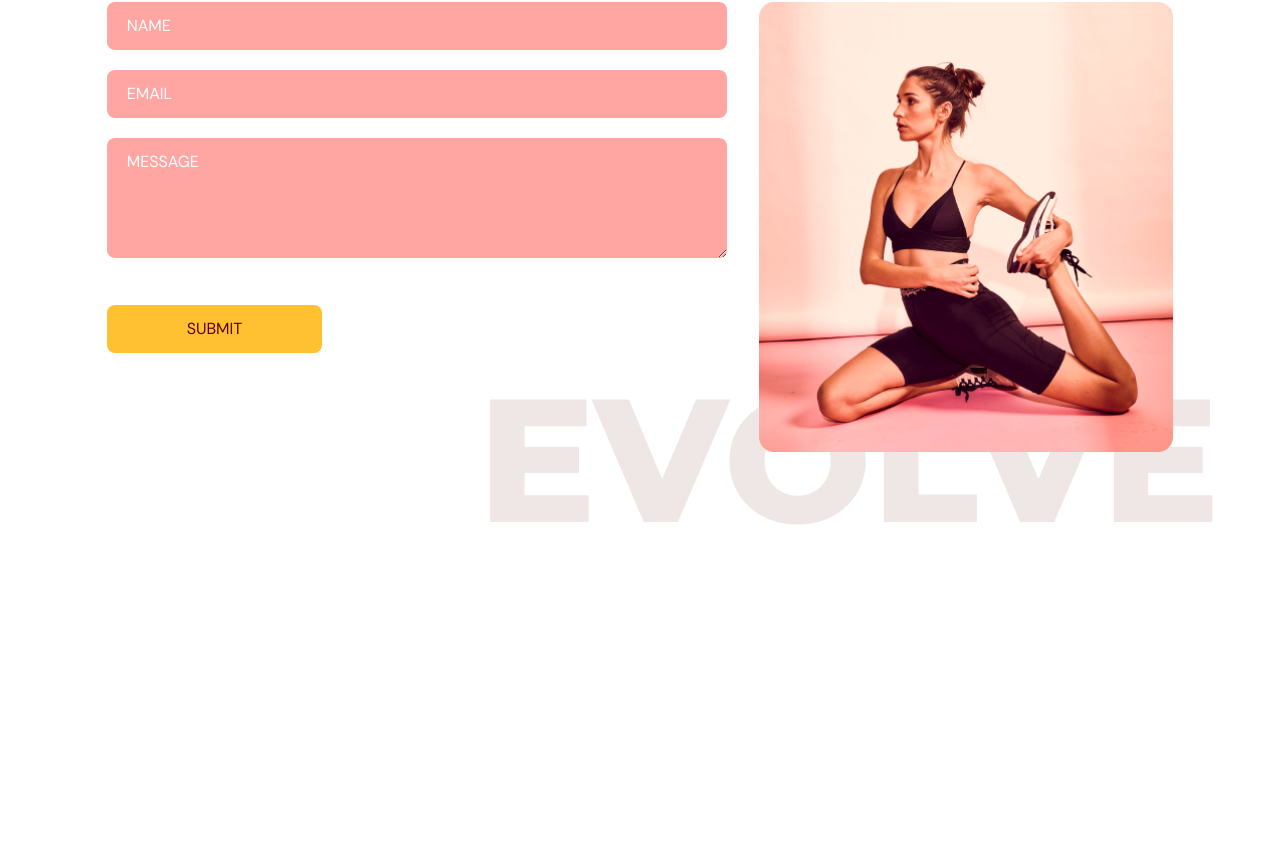
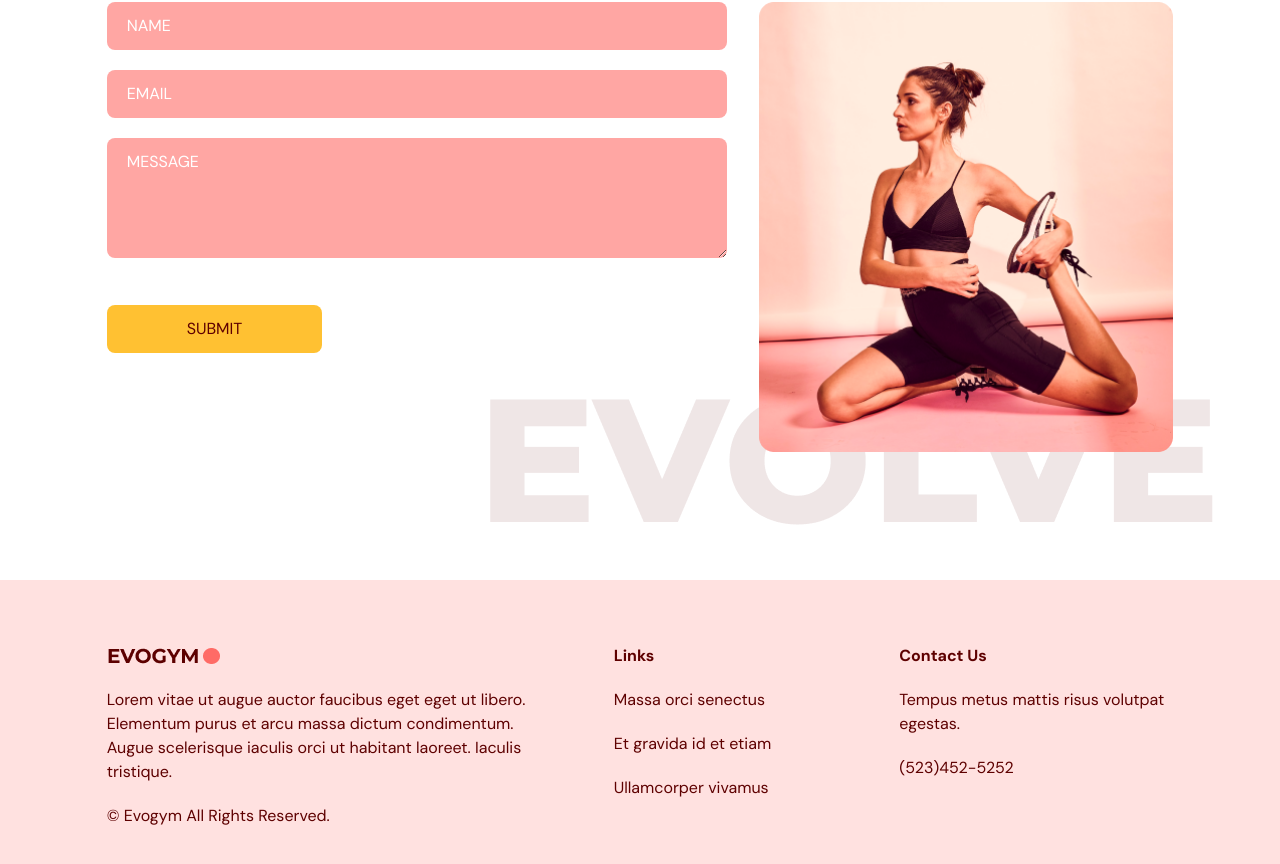
Before and after one commit to Steddyz/react-typescript-gym, a React (Vite) app: page / in a window 1280 px wide. Shown: the part 3240-4104 px from the top of the page. Before the commit the page ends 3820 px from the top, so only its background shows below. Built offline with nearby package versions, Linux system fonts and the light colour scheme.

Commit message:
add Footer &  build project

```diff
--- a/src/App.tsx
+++ b/src/App.tsx
@@ -5,6 +5,7 @@
 import Benefits from "./scenes/Benefits/Benefits";
 import OurClasses from "./scenes/OurClasses/OurClasses";
 import ContactUs from "./scenes/ContactUs/ContactUs";
+import Footer from "./scenes/Footer/Footer";
 
 
 const  App: FC = () => {
@@ -32,6 +33,7 @@
         <Benefits setSelectedPage={setSelectedPage} />
         <OurClasses setSelectedPage={setSelectedPage} />
         <ContactUs setSelectedPage={setSelectedPage} />
+        <Footer />
       </div>
     </>
   );
--- /dev/null
+++ b/src/scenes/Footer/Footer.tsx
@@ -0,0 +1,40 @@
+import { FC } from 'react'
+import Logo from "@/assets/Logo.png"
+
+
+
+const Footer: FC = () => {
+  return (
+    <footer className='bg-primary-100 py-16'>
+      <div className='justify-content mx-auto w-5/6 gap-16 md:flex'>
+        <div className='mt-16 basis-1/2 md:mt-0'>
+          <img src={Logo} alt="Logo"/>
+          <p className='my-5'>
+            Lorem vitae ut augue auctor faucibus eget eget ut libero. Elementum
+            purus et arcu massa dictum condimentum. Augue scelerisque iaculis
+            orci ut habitant laoreet. Iaculis tristique.
+          </p>
+          <p>
+            © Evogym All Rights Reserved.
+          </p>
+        </div>
+        <div className='mt-16 basis-1/4 md:mt-0'>
+          <h4 className='font-bold'>Links</h4>
+          <p className='my-5'>Massa orci senectus</p>
+          <p className='my-5'>Et gravida id et etiam</p>
+          <p>Ullamcorper vivamus</p>
+        </div>
+        <div>
+        <div className='mt-16 basis-1/4 md:mt-0'>
+          <h4 className='font-bold'>Contact Us</h4>
+          <p className='my-5'>Tempus metus mattis risus volutpat egestas.</p>
+          <p>(523)452-5252</p>
+        </div>
+        <div></div>
+        </div>
+      </div>
+    </footer>
+  )
+}
+
+export default Footer
```
